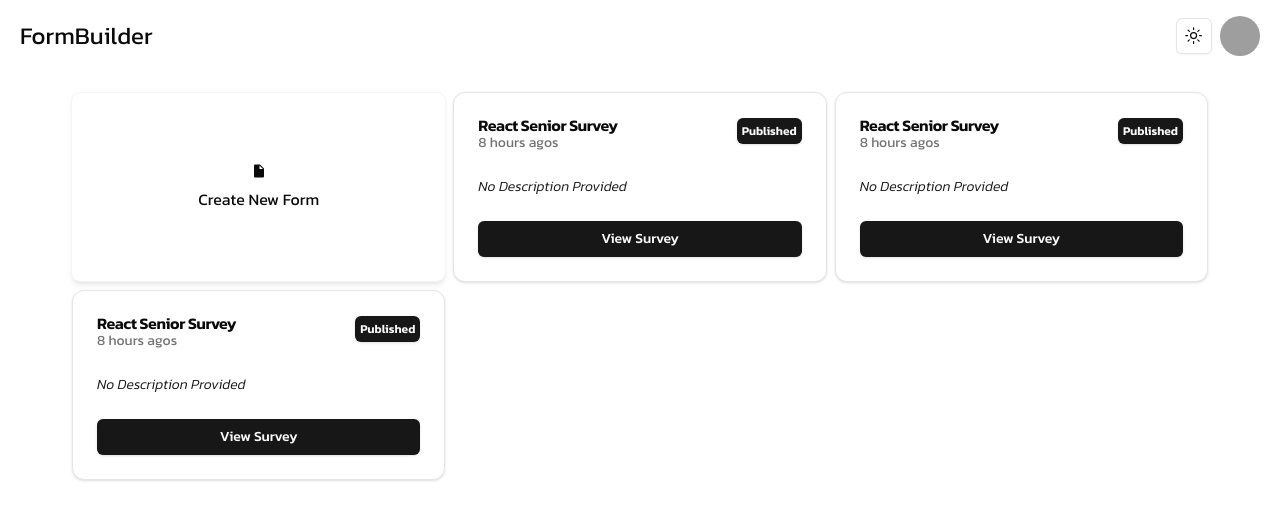
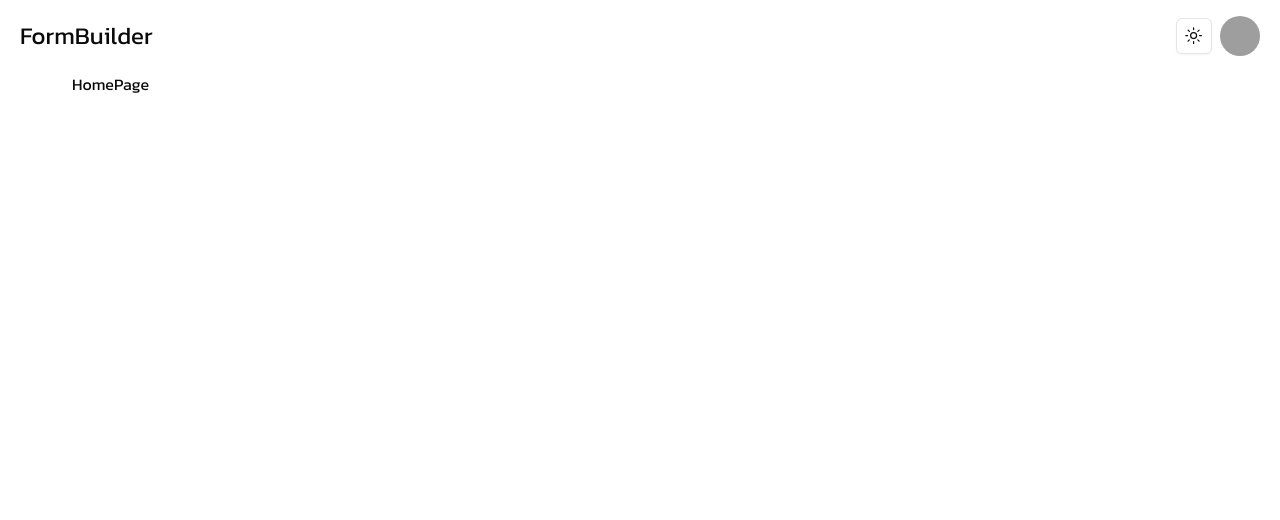
Before and after one commit to Sitthata/react-form-builder, a React (Vite) app: page / in a window 1280 px wide. Shown: the top 520 px of the page. Built offline with nearby package versions, Linux system fonts and the light colour scheme; data requests are answered from the project's data file; grey boxes are pictures that could not be loaded.

Commit message:
refactor: Update API calls in questionsService to use authenticated axios instance

```diff
--- a/data/db.json
+++ b/data/db.json
@@ -38,5 +38,12 @@
         "Cat"
       ]
     }
+  ],
+  "users": [
+    {
+      "email": "olivier@mail.com",
+      "password": "$2a$10$sxShO2Q51JVAdKE3uOj37.1/PVOHKg.BaAZQI/uOruKSnIhrd7DbG",
+      "id": 1
+    }
   ]
 }
--- a/package.json
+++ b/package.json
@@ -9,7 +9,7 @@
     "lint": "eslint . --ext ts,tsx --report-unused-disable-directives --max-warnings 0",
     "preview": "vite preview",
     "format": "prettier --write src/",
-    "server": "npx json-server data/db.json --port 3000"
+    "server": "npx json-server data/db.json --port 3000 -m ./node_modules/json-server-auth"
   },
   "dependencies": {
     "@dnd-kit/core": "^6.1.0",
@@ -33,7 +33,8 @@
     "class-variance-authority": "^0.7.0",
     "clsx": "^2.1.1",
     "cmdk": "^1.0.0",
-    "json-server": "^1.0.0-beta.1",
+    "json-server": "^0.17.4",
+    "json-server-auth": "^2.1.0",
     "next-themes": "^0.3.0",
     "react": "^18.2.0",
     "react-dom": "^18.2.0",
--- a/src/api/questionsService.ts
+++ b/src/api/questionsService.ts
@@ -1,11 +1,13 @@
-import axios from 'axios'
+import createAxiosInstance from '@/auth/axiosInstance'
+
+const api = createAxiosInstance()
 
 export const fetchQuestions = async () => {
-  const response = await axios.get('http://localhost:3000/questions')
+  const response = await api.get('http://localhost:3000/questions')
   return response.data
 }
 
 export const fetchQuestionById = async (id: string) => {
-  const response = await axios.get(`http://localhost:3000/questions/${id}`)
+  const response = await api.get(`http://localhost:3000/questions/${id}`)
   return response.data
 }
--- /dev/null
+++ b/src/auth/AuthContext.tsx
@@ -0,0 +1,52 @@
+import { createContext, useContext, useState } from 'react'
+import createAxiosInstance from './axiosInstance'
+
+interface AuthContextType {
+  token: string | null
+  isAuth: boolean
+  login: (email: string, password: string) => Promise<void>
+  logout: () => void
+}
+
+const AuthContext = createContext<AuthContextType | undefined>(undefined)
+
+export const AuthProvider: React.FC<{ children: React.ReactNode }> = ({
+  children,
+}) => {
+  const [token, setToken] = useState<string | null>(
+    localStorage.getItem('token') || null
+  )
+  const isAuth = !!token
+
+  const login = async (email: string, password: string) => {
+    const api = createAxiosInstance()
+    try {
+      const { data } = await api.post('/login', { email, password })
+      localStorage.setItem('token', data.accessToken)
+      setToken(data.accessToken)
+    } catch (error) {
+      console.error(error)
+      throw new Error('Login failed')
+    }
+  }
+
+  const logout = () => {
+    localStorage.removeItem('token')
+    setToken(null)
+  }
+  return (
+    <AuthContext.Provider value={{ token, isAuth, login, logout }}>
+      {children}
+    </AuthContext.Provider>
+  )
+}
+
+export const useAuth = () => {
+  const context = useContext(AuthContext)
+  if (context === undefined) {
+    throw new Error('useAuth must be used within an AuthProvider')
+  }
+  return context
+}
+
+export default AuthContext
--- /dev/null
+++ b/src/auth/axiosInstance.ts
@@ -0,0 +1,53 @@
+import axios from 'axios'
+
+const createAxiosInstance = () => {
+  const instance = axios.create({
+    baseURL: 'http://localhost:3000',
+    headers: {
+      'Content-Type': 'application/json',
+    },
+  })
+
+  instance.interceptors.request.use(
+    (config) => {
+      const token = localStorage.getItem('token')
+      if (token) {
+        config.headers.Authorization = `Bearer ${token}`
+      }
+      return config
+    },
+    (error) => {
+      return Promise.reject(error)
+    }
+  )
+
+  instance.interceptors.response.use(
+    (response) => response,
+    async (error) => {
+      const originalRequest = error.config
+      const token = localStorage.getItem('token')
+      if (error.response.status === 401 && !originalRequest._isRetry) {
+        originalRequest._isRetry = true
+        try {
+          const response = await axios.post(
+            'http://localhost:3000/refresh',
+            {
+              token,
+            },
+            { withCredentials: true }
+          )
+          localStorage.setItem('token', response.data.accessToken)
+          return instance(originalRequest)
+        } catch (error) {
+          localStorage.removeItem('token')
+          return Promise.reject(error)
+        }
+      }
+      return Promise.reject(error)
+    }
+  )
+
+  return instance
+}
+
+export default createAxiosInstance
--- a/src/main.tsx
+++ b/src/main.tsx
@@ -6,17 +6,19 @@ import { RouterProvider } from 'react-router-dom'
 import router from './router/router.tsx'
 import { ReactQueryDevtools } from '@tanstack/react-query-devtools'
 import { QueryClient, QueryClientProvider } from '@tanstack/react-query'
+import { AuthProvider } from './auth/AuthContext.tsx'
 
-const queryClient = new QueryClient();
+const queryClient = new QueryClient()
 
 ReactDOM.createRoot(document.getElementById('root')!).render(
   <React.StrictMode>
     <ThemeProvider>
-      <QueryClientProvider client={queryClient}>
-        <RouterProvider router={router} />
-
-        <ReactQueryDevtools initialIsOpen={false} />
-      </QueryClientProvider>
+      <AuthProvider>
+        <QueryClientProvider client={queryClient}>
+          <RouterProvider router={router} />
+          <ReactQueryDevtools initialIsOpen={false} />
+        </QueryClientProvider>
+      </AuthProvider>
     </ThemeProvider>
   </React.StrictMode>
 )
--- /dev/null
+++ b/src/pages/HomePage.tsx
@@ -0,0 +1,9 @@
+
+
+const HomePage = () => {
+  return (
+    <div>HomePage</div>
+  )
+}
+
+export default HomePage
--- /dev/null
+++ b/src/pages/LoginPage.tsx
@@ -0,0 +1,62 @@
+import { Button } from '@/components/ui/button'
+import { Input } from '@/components/ui/input'
+import { Label } from '@/components/ui/label'
+import { Link } from 'react-router-dom'
+import {
+  Card,
+  CardContent,
+  CardDescription,
+  CardHeader,
+  CardTitle,
+} from '@/components/ui/card'
+
+const LoginPage = () => {
+  return (
+    <section className='flex items-center justify-center min-h-[80vh]'>
+      <Card className="mx-auto max-w-sm">
+        <CardHeader>
+          <CardTitle className="text-2xl">Login</CardTitle>
+          <CardDescription>
+            Enter your email below to login to your account
+          </CardDescription>
+        </CardHeader>
+        <CardContent>
+          <div className="grid gap-4">
+            <div className="grid gap-2">
+              <Label htmlFor="email">Email</Label>
+              <Input
+                id="email"
+                type="email"
+                placeholder="m@example.com"
+                required
+              />
+            </div>
+            <div className="grid gap-2">
+              <div className="flex items-center">
+                <Label htmlFor="password">Password</Label>
+                <Link to="#" className="ml-auto inline-block text-sm underline">
+                  Forgot your password?
+                </Link>
+              </div>
+              <Input id="password" type="password" required />
+            </div>
+            <Button type="submit" className="w-full">
+              Login
+            </Button>
+            <Button variant="outline" className="w-full">
+              Login with Google
+            </Button>
+          </div>
+          <div className="mt-4 text-center text-sm">
+            Don&apos;t have an account?{' '}
+            <Link to="#" className="underline">
+              Sign up
+            </Link>
+          </div>
+        </CardContent>
+      </Card>
+    </section>
+  )
+}
+
+export default LoginPage
--- /dev/null
+++ b/src/router/ProtectedRoute.tsx
@@ -0,0 +1,16 @@
+import { useAuth } from '@/auth/AuthContext'
+import { Navigate } from 'react-router'
+
+type ProtectedRouteProps = {
+  element: React.ReactNode
+}
+
+const ProtectedRoute = ({ element }: ProtectedRouteProps) => {
+  const { isAuth } = useAuth()
+  if (!isAuth) {
+    return <Navigate to="/login" />
+  }
+  return element
+}
+
+export default ProtectedRoute
```
Also changed, not shown: src/router/router.tsx (+13 -2 lines), 1 other file (tests, documents, lock files or other folders). Lines whose indentation alone changed are shown as unchanged.
